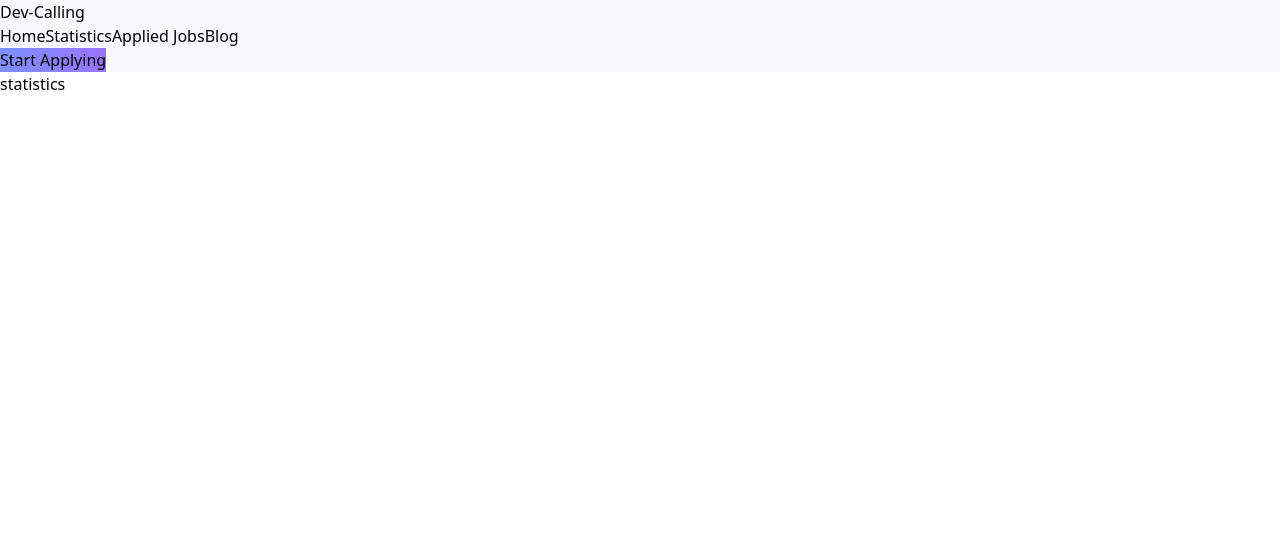
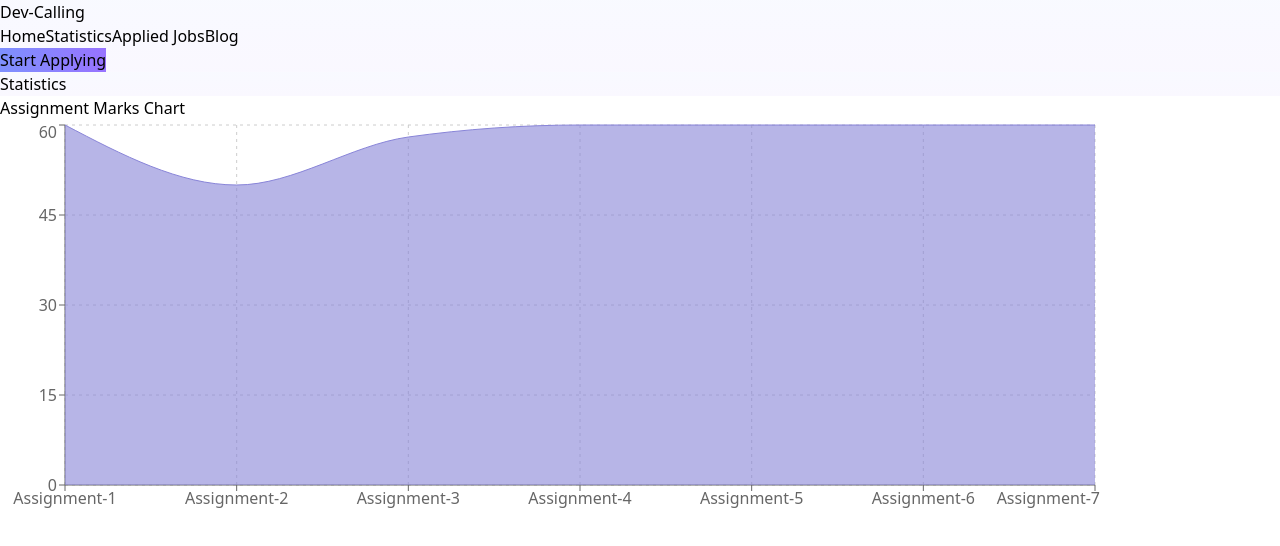
Before and after one commit to minhajul9/dev-career, a React (Vite) app: page /statistics in a window 1280 px wide. Shown: the top 546 px of the page. Built offline with nearby package versions, Linux system fonts and the light colour scheme.

Commit message:
assignment chart display

```diff
--- a/package.json
+++ b/package.json
@@ -18,6 +18,7 @@
     "react-dom": "^18.2.0",
     "react-router-dom": "^6.10.0",
     "react-toastify": "^9.1.2",
+    "recharts": "^2.5.0",
     "sort-by": "^1.2.0"
   },
   "devDependencies": {
--- a/src/components/AppliedJobs/AppliedJobs.jsx
+++ b/src/components/AppliedJobs/AppliedJobs.jsx
@@ -1,4 +1,4 @@
-import React, { useContext } from 'react';
+import React, { useContext, useState } from 'react';
 import { FeaturedJobsContext } from '../Layout/Layout';
 import { getData } from '../../fakeDb';
 import Job from '../Job/Job';
@@ -8,23 +8,52 @@ const AppliedJobs = () => {
     const appliedIds = getData();
 
     const appliedJobs = [];
-    for(const id of appliedIds){
-        const found = featuredJobs.find( job => job.id == id);
+    for (const id of appliedIds) {
+        const found = featuredJobs.find(job => job.id == id);
         appliedJobs.push(found)
     }
 
-    console.log(appliedJobs);
+    const [filteredJobs, setFilteredJobs] = useState([...appliedJobs])
+
+    const handleFilter = (value) => {
+        if (value) {
+            const found = appliedJobs.filter(job => {
+                const type = job.job_type;
+                if (type.includes(value)) {
+                    return job;
+                }
+            })
+            setFilteredJobs([...found])
+        }
+        else{
+            setFilteredJobs([...appliedJobs])
+        }
+
+    }
+
 
     return (
-        <div className='space-y-10'>
+        <div>
+            <h2 className='custom-background py-32 text-3xl text-center font-bold mb-32'>Applied Jobs</h2>
+
+            <div className='flex justify-end my-10 p-8 '>
+                <p className='font-bold bg-slate-200 p-4 rounded'>Filter By :
+                    <button className='btn-background text-white p-2 rounded mx-4' onClick={() => handleFilter('')}>Show All</button>
+                    <button className='btn-background text-white p-2 rounded mx-4' onClick={() => handleFilter('Remote')}>Remote</button>
+                    <button onClick={() => handleFilter('On-Site')} className='btn-background text-white p-2 rounded mx-4'>On-Site</button></p>
+            </div>
+
+            <div className='space-y-10 mb-10'>
+
                 {
-                appliedJobs.map(
+                   filteredJobs && filteredJobs.map(
                         job => <Job
                             key={job.id}
                             job={job}
-                    >flex-row items-center</Job>
+                        >flex-row items-center space-x-8</Job>
                     )
                 }
+            </div>
         </div>
     );
 };
--- a/src/components/Statistics/Statistics.jsx
+++ b/src/components/Statistics/Statistics.jsx
@@ -1,9 +1,55 @@
 import React from 'react';
+import { AreaChart, Area, XAxis, YAxis, CartesianGrid, Tooltip, ResponsiveContainer } from 'recharts';
+
 
 const Statistics = () => {
+    const data = [
+        {
+            serial: 'Assignment-1',
+            mark: 60
+        },
+        {
+            serial: 'Assignment-2',
+            mark: 50
+        },
+        {
+            serial: 'Assignment-3',
+            mark: 58
+        },
+        {
+            serial: 'Assignment-4',
+            mark: 60
+        },
+        {
+            serial: 'Assignment-5',
+            mark: 60
+        },
+        {
+            serial: 'Assignment-6',
+            mark: 60
+        },
+        {
+            serial: 'Assignment-7',
+            mark: 60
+        }
+    ]
     return (
         <div>
-            statistics
+            <h2 className='text-3xl font-bold py-20 custom-background text-center'>Statistics</h2>
+            <div className='my-20 flex justify-center flex-col items-center'>
+                <h2 className='text-2xl font-bold mb-16'>Assignment Marks Chart</h2>
+                <AreaChart
+                    width={1100}
+                    height={400}
+                    data={data}
+                >
+                    <CartesianGrid strokeDasharray="3 4" />
+                    <XAxis dataKey="serial" />
+                    <YAxis />
+                    <Tooltip />
+                    <Area type='monotone' dataKey="mark" stroke="#8884d8" fill="#8884d8" />
+                </AreaChart>
+            </div>
         </div>
     );
 };
--- a/src/fakeDb.js
+++ b/src/fakeDb.js
@@ -1,6 +1,11 @@
 const getData = () => {
    let data =  localStorage.getItem('applied-jobs');
-   return JSON.parse(data)
+   if(data){
+    return JSON.parse(data)
+   }
+   else{
+    return []
+   }
 }
 
 const setData = data => {
```
Also changed, not shown: 1 other file (tests, documents, lock files or other folders). Lines whose indentation alone changed are shown as unchanged.
